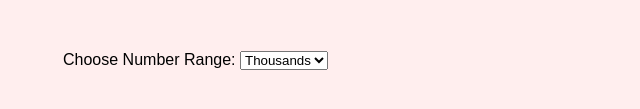
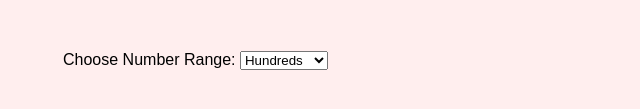
Before and after one commit to CroydonPaul/MathsExercise, a plain HTML site: page mtNum2Wrd.html in a window 1280 px wide. Shown: the part 307-416 px from the top of the page, 9-649 px from the left. Drawn offline with Linux system fonts and the light colour scheme.

Commit message:
default number range to Hundreds in Num2Wrd page

```diff
--- a/mtNum2Wrd.html
+++ b/mtNum2Wrd.html
@@ -47,8 +47,8 @@
   	<div class="formfield">
       <label id="lblNumberRange" for="selectRange">Choose Number Range:&nbsp;</label>
       <select id="selectRange" >
-        <option value="999">Hundreds</option>
-        <option value="999999" selected>Thousands</option>
+        <option value="999" selected>Hundreds</option>
+        <option value="999999">Thousands</option>
         <option value="999999999">Millions</option>
         <option value="999999999999">Billions</option>
       </select>
```
